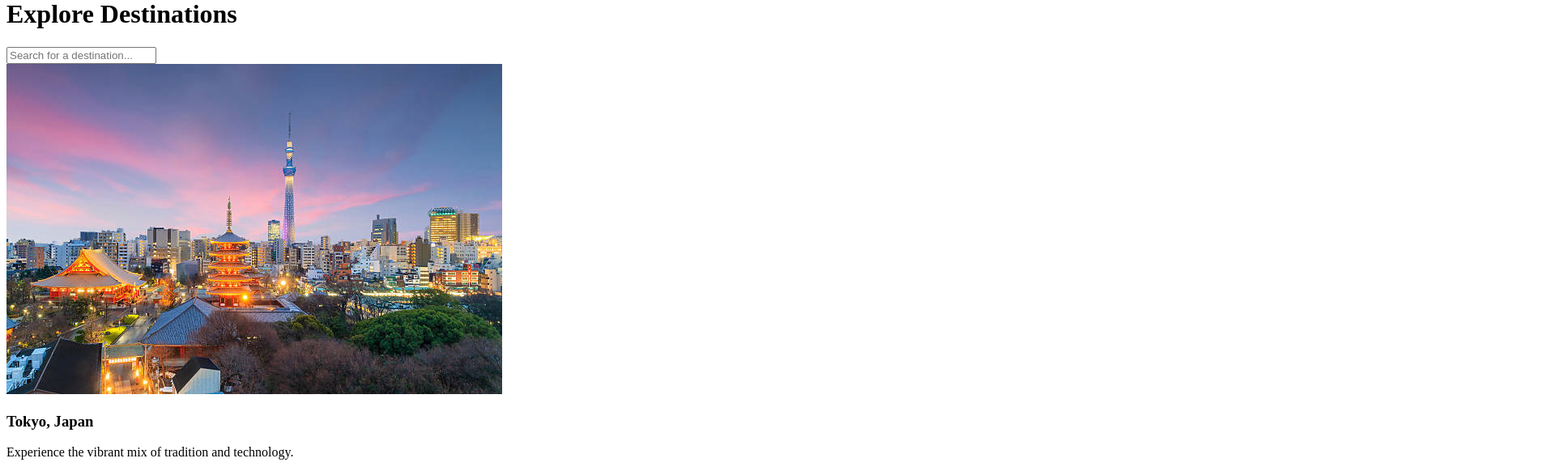
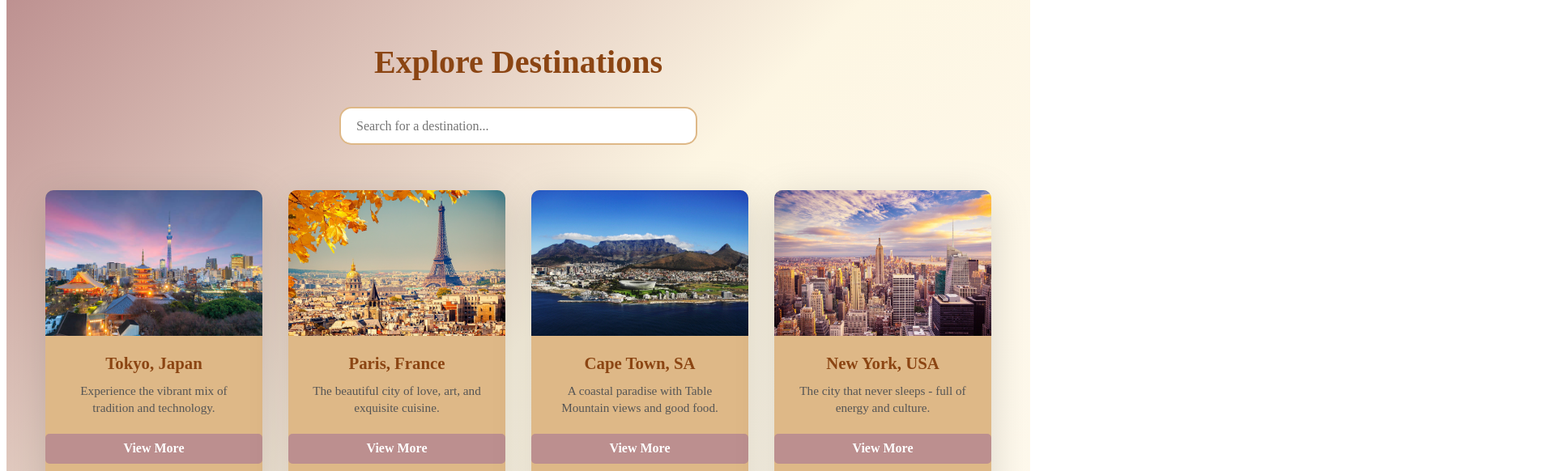
Before and after one commit to NeoFrontendDev/Travel_Planner, a React (Vite) app in the folder travel-planner/: page /destinations in a window 1280 px wide. Shown: the part 80-662 px from the top of the page at 81% size, 1920 px wide, since content can reach past the window. Built offline with nearby package versions, Linux system fonts and the light colour scheme.

Commit message:
Destination styled and tripadvisor link added

```diff
--- a/travel-planner/src/pages/Destinations.jsx
+++ b/travel-planner/src/pages/Destinations.jsx
@@ -2,27 +2,32 @@ import React, { useState } from "react";
 
 function Destinations() {
   const [query, setQuery] = useState("");
+  const [selected, setSelected] = useState(null);
 
   const destinations = [
     {
       name: "Tokyo, Japan",
-            img: "images/tokyo.jpg",
+      img: "/images/tokyo.jpg",
       desc: "Experience the vibrant mix of tradition and technology.",
+      link: "https://www.tripadvisor.com/Attraction_Products-g298184-Tokyo_Tokyo_Prefecture_Kanto.html",
     },
     {
       name: "Paris, France",
       img: "/images/paris.jpg",
-            desc: "The city of love, art, and exquisite cuisine.",
+      desc: "The beautiful city of love, art, and exquisite cuisine.",
+      link: "https://www.tripadvisor.co.za/Attractions-g187147-Activities-Paris_Ile_de_France.html",
     },
     {
-            name: "Cape Town, South Africa",
+      name: "Cape Town, SA",
       img: "/images/cape_town.jpg",
-            desc: "A coastal paradise with Table Mountain views.",
+      desc: "A coastal paradise with Table Mountain views and good food.",
+      link: "https://www.tripadvisor.com/Attractions-g1722390-Activities-Cape_Town_Western_Cape.html",
     },
     {
       name: "New York, USA",
       img: "/images/new_york.jpg",
-            desc: "The city that never sleeps - full of energy and culture."
+      desc: "The city that never sleeps - full of energy and culture.",
+      link: "https://www.tripadvisor.co.za/Attractions-g60763-Activities-New_York_City_New_York.html",
     },
   ];
 
@@ -33,14 +38,30 @@ function Destinations() {
   return (
     <div className="page">
       <h1>Explore Destinations</h1>
-            <input type="text" placeholder="Search for a destination..." value={query} onChange={(e) => setQuery(e.target.value)} className="search-box" />
+      <input type="text" placeholder="Search for a destination..."
+        value={query} onChange={(e) => setQuery(e.target.value)}
+        className="search-box"
+      />
 
       <div className="destinations-grid">
         {filtered.map((dest, index) => (
-                    <div className="card" key={index}>
+          <div
+            className="card"
+            key={index}
+            onClick={() => setSelected(dest)}
+          >
             <img src={dest.img} alt={dest.name} />
             <h3>{dest.name}</h3>
             <p>{dest.desc}</p>
+            {/* TripAdvisor Button */}
+            <a
+              href={dest.link}
+              target="_blank"
+              rel="noopener noreferrer"
+              className="trip-btn"
+            >
+              View More
+            </a>
           </div>
         ))}
       </div>
--- a/travel-planner/src/style.css
+++ b/travel-planner/src/style.css
@@ -50,3 +50,98 @@
 .btn:hover {
     background: #BC8F8F;
 }
+
+.page {
+    font-family: cursive;
+    text-align: center;
+    padding: 3rem 2rem;
+    background: linear-gradient(135deg, #BC8F8F, #fdf6e3, #fffaf0);
+    min-height: 100vh;
+}
+
+.page h1 {
+    color: #8b4513;
+    font-size: 2.5rem;
+    margin-bottom: 2rem;
+    text-shadow: 1px 1px 4px rgba(0, 0, 0, 0, 0.3);
+}
+
+.search-box {
+    padding: 0.8rem 1.2rem;
+    width: 60%;
+    max-width: 400px;
+    border: 2px solid #deb887;
+    border-radius: 15px;
+    outline: none;
+    font-family: cursive;
+    font-size: 1rem;
+    transition: all 0.3s ease;
+    margin-bottom: 2.5rem;
+}
+
+.search-box:focus {
+    box-shadow: 0 0 10px rgba(244, 164, 96, 0.6);
+    border-color: #f4a460;
+}
+
+.destinations-grid {
+    display: grid;
+    grid-template-columns: repeat(auto-fit, minmax(250px, 1fr));
+    gap: 2rem;
+    justify-content: center;
+    align-items: center;
+    padding: 1rem;
+}
+.card {
+    background-color: #DEB887;
+    border-radius: 10px;
+    height: 410px;
+    overflow: hidden;
+    box-shadow: 0 10px 50px rgba(0, 0, 0, 0.15);
+    transition: transform 0.3s ease, box-shadow 0.3s ease;
+    cursor: pointer;
+}
+
+.card:hover {
+    transform: translateY(-10px);
+    box-shadow: 0 12px 25px rgba(0, 0, 0, 0.25);
+}
+
+.card img {
+    width: 100%;
+    height: 180px;
+    object-fit: cover;
+}
+
+.card h3 {
+    color: #8b4513;
+    margin: 1rem 0 0.5rem;
+    font-size: 1.3rem;
+    padding: 0.1rem;
+}
+
+.card p {
+    color: #555;
+    font-size: 0.95rem;
+    margin: 0 1rem 1.2rem;
+    line-height: 1.4;
+    padding: 0.1rem;
+}
+
+.trip-btn {
+    display: flex;
+    justify-content: center;
+    background-color: #BC8F8F;
+    color: white;
+    text-decoration: none;
+    padding: 0.6rem 1.2rem;
+    border-radius: 5px;
+    font-weight: bold;
+    margin: 0.5rem 0 1rem;
+    transition: all 0.3s ease;
+}
+
+.trip-btn:hover {
+    background: #8b4513;
+    transform: scale(1.05);
+}
```
Lines whose indentation alone changed are shown as unchanged.
